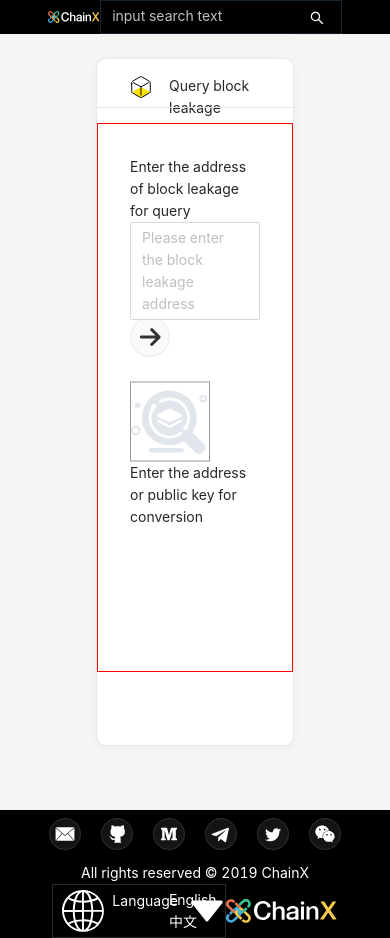
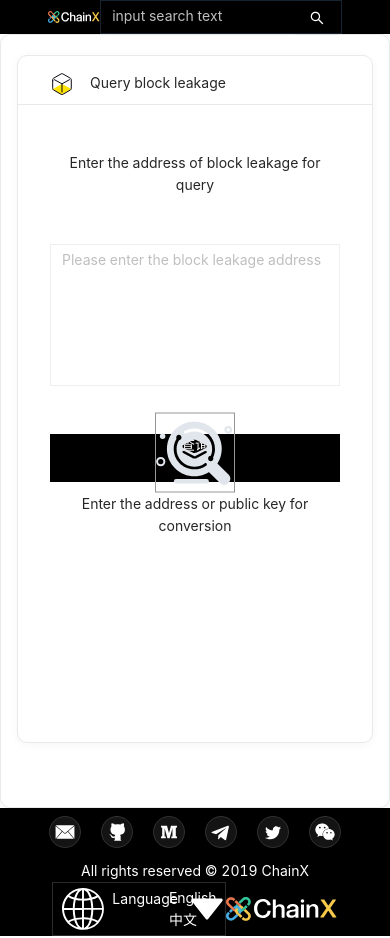
Before and after one commit to chainx-org/chainx-front, a React (Create React App) app: page /AccountTransfer in a window 390 px wide. Built offline with nearby package versions, Linux system fonts and the light colour scheme; a web font is replaced by a local one; what @tailwindcss/custom-forms would draw is missing.

Commit message:
add: add accountTranslate

```diff
--- a/src/components/CardBox/css.ts
+++ b/src/components/CardBox/css.ts
@@ -37,7 +37,7 @@ export const Container = styled.div`
     height:80%;
     top: 4rem;
     padding: 2rem 2rem;
-    border: 1px solid red;
+    //border: 1px solid red;
     display: grid;
     grid-template-columns:40% 10% 50%;
     grid-column-gap:1rem;
--- a/src/components/CardBox/index.tsx
+++ b/src/components/CardBox/index.tsx
@@ -1,10 +1,11 @@
 import React, { useState } from 'react';
-import styled from 'styled-components';
 import { useTranslation } from 'react-i18next';
 import arrowChangeIcon from '../../assets/icon_awitch.svg';
 import { Input } from 'antd';
-import { Wapper,CardTitle, SpliteLine, Container } from './css';
-const { TextArea } = Input;
+import { CardTitle, Container, SpliteLine, Wapper } from './css';
+
+const {TextArea} = Input;
+
 interface CardBoxProps {
   cardBoxTitleicon: string;
   cardBoxTitleName: string;
@@ -13,14 +14,14 @@ interface CardBoxProps {
 
 export default function AccountTransfer({cardBoxTitleicon, cardBoxTitleName, cardBoxTitleContainer}: CardBoxProps) {
   const {t} = useTranslation();
-  const [inputValue,setInputValue] = useState('')
+  const [inputValue, setInputValue] = useState('');
 
   const textInput = (e:any) => {
     const value = e.target.value;
     setInputValue(value);
   };
   return (
-    <div className="px-24 pt-6 pb-16 bg-gray-bgWhite">
+    <div className="Container">
       <Wapper>
         <CardTitle>
           <img src={cardBoxTitleicon} alt=""/>
@@ -28,18 +29,24 @@ export default function AccountTransfer({cardBoxTitleicon, cardBoxTitleName, car
         </CardTitle>
         <SpliteLine/>
         <Container>
-          <div className='items-center my-auto mx-0'>
-            <span>{cardBoxTitleContainer.title}</span>
+          <div className="items-center my-auto mx-0 text-center">
+            <span className="inline-block mb-12">{cardBoxTitleContainer.title}</span>
+            <div className="border">
               <TextArea
                 value={inputValue}
                 onChange={textInput}
                 placeholder={cardBoxTitleContainer.container}
-              autoSize={{ minRows: 3, maxRows: 5 }}
+                autoSize={{minRows: 6, maxRows: 10}}
                 bordered={true}
               />
             </div>
-          <div><img src={arrowChangeIcon} alt=""/></div>
-          <div><img src={cardBoxTitleContainer.icon} alt=""/>
+            <div className="w-overSpread h-12 bg-topBar-black text-topBar-white mt-12 items-center text-center">查询</div>
+          </div>
+          <div className="items-center my-auto mx-0 text-center">
+            <img src={arrowChangeIcon} alt=""/>
+          </div>
+          <div className="items-center my-auto mx-0 text-center bg-topBar-gray">
+            <img className="inline-block" src={cardBoxTitleContainer.icon} alt=""/>
             <div>{cardBoxTitleContainer.result}</div>
           </div>
         </Container>
--- a/src/css/index.src.css
+++ b/src/css/index.src.css
@@ -37,25 +37,44 @@ html {
   --antd-wave-shadow-color: #bfbfbf !important;
 }
 
-#homePageBtn {
-  width: 5.5rem;
-  height: 2rem;
-  background: #080810;
-  border-radius: 1rem;
-}
-#homePageBtn > span {
-  color: white;
-  font-weight: 400;
-  line-height: 2rem;
-  font-size: 14px;
-  display: flex;
-  justify-content: center;
+.Container{
+  background: #FFFFFF;
+  box-shadow: 0px 2px 10px 0px rgba(0, 0, 0, 0.04);
+  border-radius: 10px;
+  border: 1px solid #E9E9E9;
+  padding:1.25rem 6rem 4rem 6rem;
+
 }
 
-#grayLine {
-  width: 100%;
-  border: 1px solid #e9e9e9ff;
+@media screen and (max-width: 900px) {
+   .Container{
+     background: #FFFFFF;
+     box-shadow: 0px 2px 10px 0px rgba(0, 0, 0, 0.04);
+     border-radius: 10px;
+     border: 1px solid #E9E9E9;
+     padding:1.25rem 1rem 4rem 1rem;
+   }
 }
+
+/*#homePageBtn {*/
+/*  width: 5.5rem;*/
+/*  height: 2rem;*/
+/*  background: #080810;*/
+/*  border-radius: 1rem;*/
+/*}*/
+/*#homePageBtn > span {*/
+/*  color: white;*/
+/*  font-weight: 400;*/
+/*  line-height: 2rem;*/
+/*  font-size: 14px;*/
+/*  display: flex;*/
+/*  justify-content: center;*/
+/*}*/
+
+/*#grayLine {*/
+/*  width: 100%;*/
+/*  border: 1px solid #e9e9e9ff;*/
+/*}*/
 
 .latestDiv {
   width: 3rem;
@@ -216,7 +235,7 @@ html {
 }
 
 .ant-input {
-  border: 1;
+  border: 0;
 }
 
 .NavSearch {
```
Lines whose indentation alone changed are shown as unchanged.
